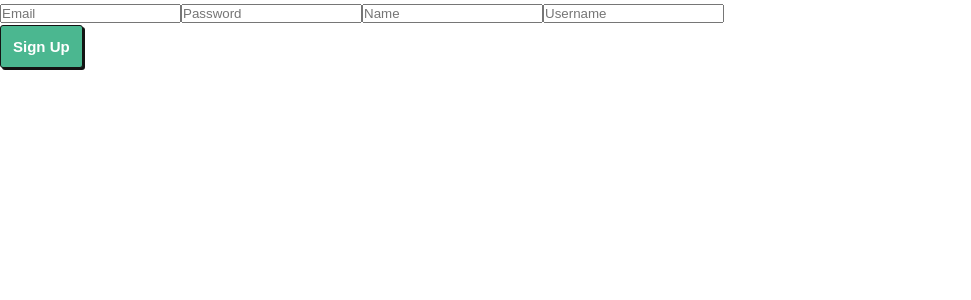
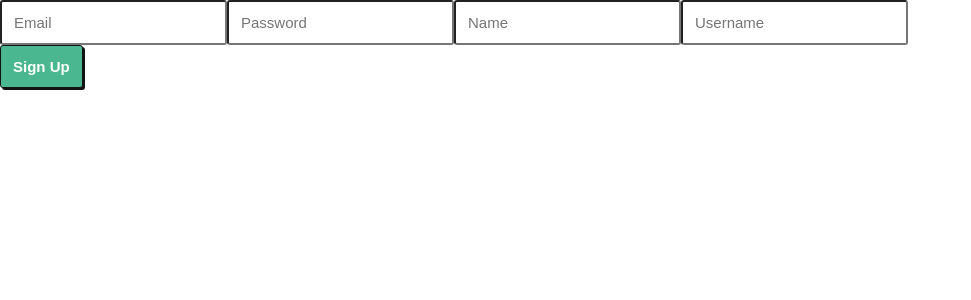
Before and after one commit to telesleo/blog-frontend, a React (Create React App) app: page /register in a window 1280 px wide. Shown: the top 300 px of the page, without its empty margins (0-971 px from the left). Built offline with nearby package versions, Linux system fonts and the light colour scheme.

Commit message:
Add style to component Input

```diff
--- a/src/components/Input/index.jsx
+++ b/src/components/Input/index.jsx
@@ -1,14 +1,28 @@
 import React from 'react';
 import PropTypes from 'prop-types';
+import styles from './style.module.css';
 
-export default function Input({ placeholder, value, onChange }) {
+export default function Input({
+  type, placeholder, value, onChange,
+}) {
   return (
-    <input placeholder={placeholder} value={value} onChange={onChange} />
+    <input
+      className={styles.input}
+      type={type}
+      placeholder={placeholder}
+      value={value}
+      onChange={onChange}
+    />
   );
 }
 
 Input.propTypes = {
+  type: PropTypes.string,
   placeholder: PropTypes.string.isRequired,
   value: PropTypes.string.isRequired,
   onChange: PropTypes.func.isRequired,
 };
+
+Input.defaultProps = {
+  type: 'text',
+};
--- /dev/null
+++ b/src/components/Input/style.module.css
@@ -0,0 +1,9 @@
+.input {
+  padding: 12px;
+  font-size: var(--font-size1);
+  border-radius: var(--border-radius);
+}
+
+.input:focus {
+  outline: 1px solid var(--black);
+}
```
